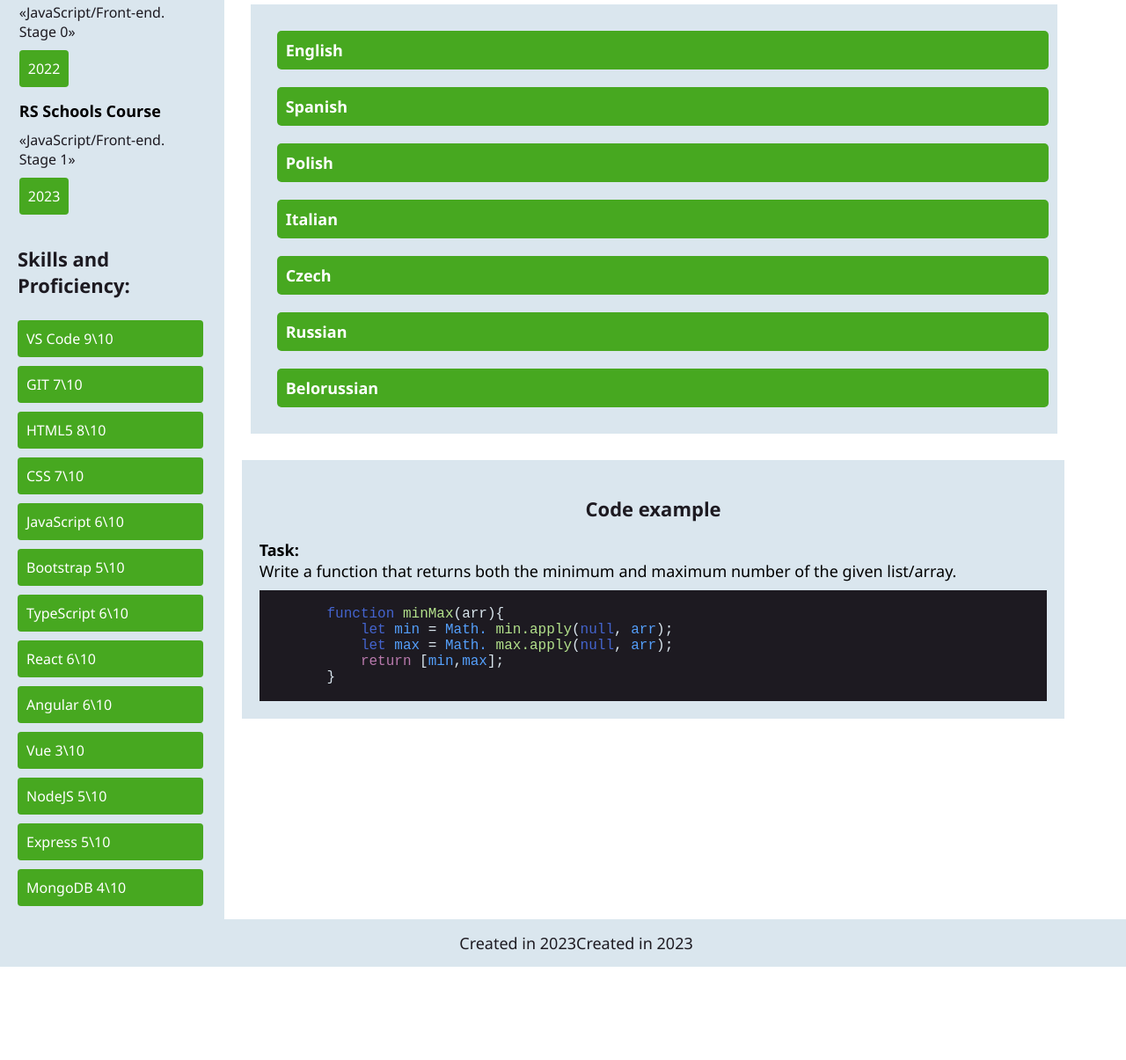
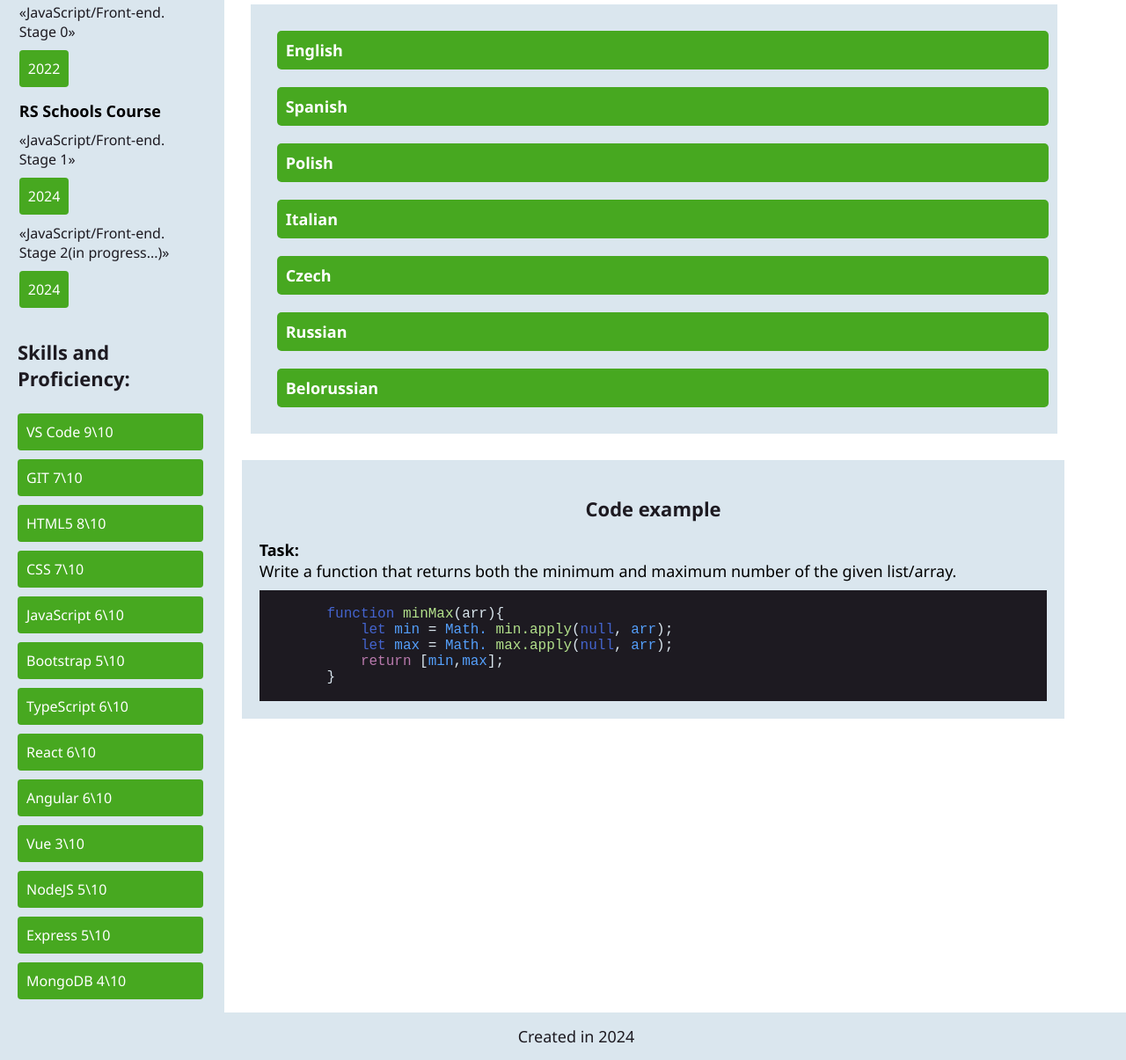
Before and after one commit to REGEMLER/Resume, a website with bundled scripts: page index.html in a window 1280 px wide. Shown: the part 971-2176 px from the top of the page at 88% size. Before the commit the page ends 2070 px from the top, so only its background shows below. Built offline with nearby package versions, Linux system fonts and the light colour scheme; files whose address does not match are found by name.

Commit message:
update year

```diff
--- a/index.html
+++ b/index.html
@@ -56,7 +56,9 @@
                         <dd class="course__year">2022</dd>
                         <dt class="course__item">RS Schools Course</dt>
                         <dd class="course__name">«JavaScript/Front-end. Stage 1»</dd>
-                        <dd class="course__year">2023</dd>
+                        <dd class="course__year">2024</dd>
+                        <dd class="course__name">«JavaScript/Front-end. Stage 2(in progress...)»</dd>
+                        <dd class="course__year">2024</dd>
                     </dl>
                 </div>
                 <div class="skils" id="skils">
@@ -188,8 +190,7 @@
         </main>
         <footer class="footer">
             <ul class="footer-inner">
-                <li>Created in 2023</li>
-                <li>Created in 2023</li>
+                <li>Created in 2024</li>
             </ul>
         </footer>
     </div>
```
